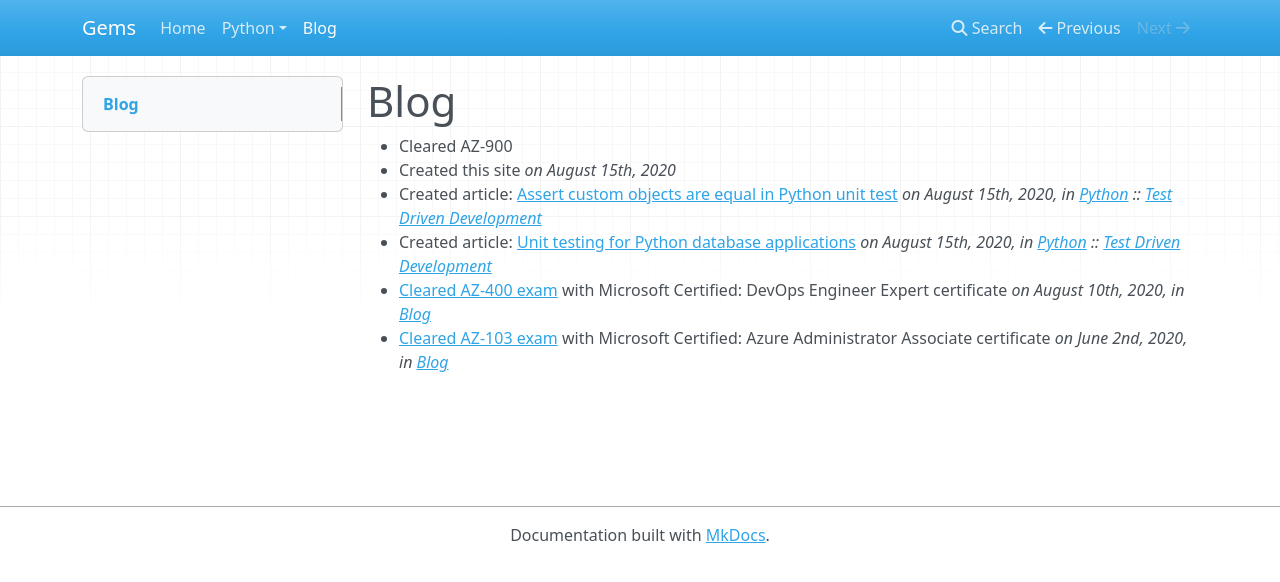
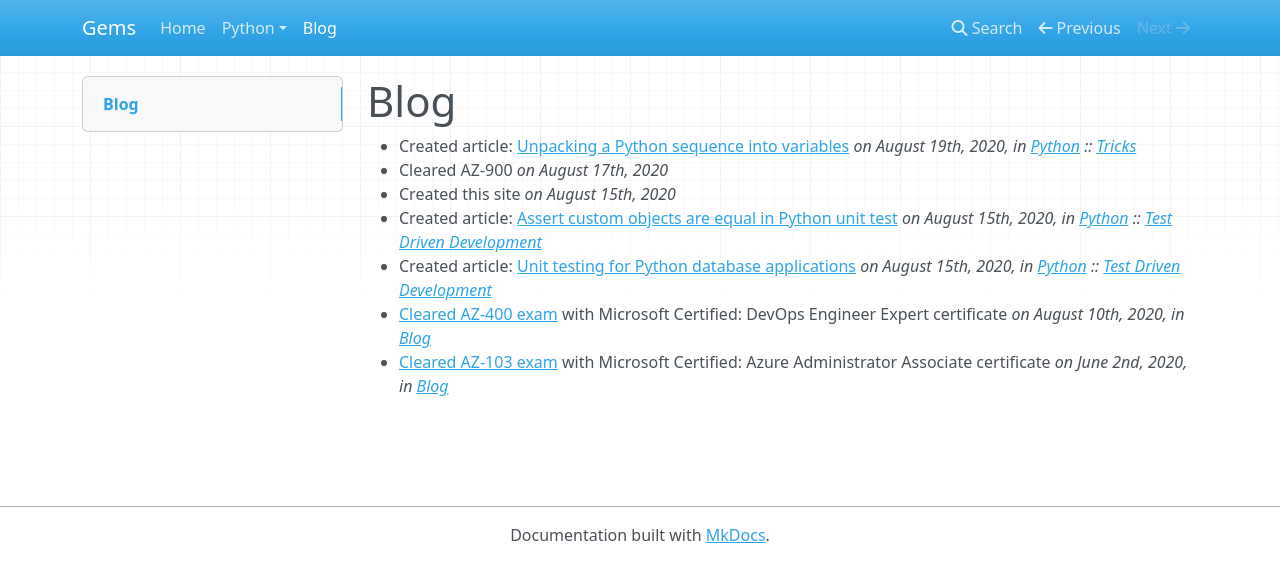
Before and after one commit to ivangeorgiev/gems, an MkDocs documentation site: the page built from docs/blog/index.md, in a window 1280 px wide. Shown: the top 582 px of the page. Built offline with MkDocs 1.6.1, drawn with Linux system fonts in a browser that asks for light colours; nearby versions of some CDN libraries.

Commit message:
adding python trick unpack sequence into variables

```diff
--- a/docs/blog/index.md
+++ b/docs/blog/index.md
@@ -2,7 +2,10 @@
 
 
 
+* Created article: [Unpacking a Python sequence into variables](../python/tricks/python-trick-unpack-a-sequence-into-variables.md)
+  *on August 19th, 2020, in [Python](../python/index.md) :: [Tricks](../python/tricks/index.md)*
 * Cleared AZ-900
+  *on August 17th, 2020*
 * Created this site
   *on August 15th, 2020*
 * Created article: [Assert custom objects are equal in Python unit test](../python/tdd/python-unittest-assert-custom-objects-are-equal.md)
--- a/mkdocs.yml
+++ b/mkdocs.yml
@@ -3,5 +3,6 @@ nav:
     - Home: index.md
     - Python:
       - Test Driven Development (TDD): python/tdd/index.md
+      - Tricks: python/tricks/index.md
       - Misc Python Topics: python/misc/index.md
     - Blog: blog/index.md
```
